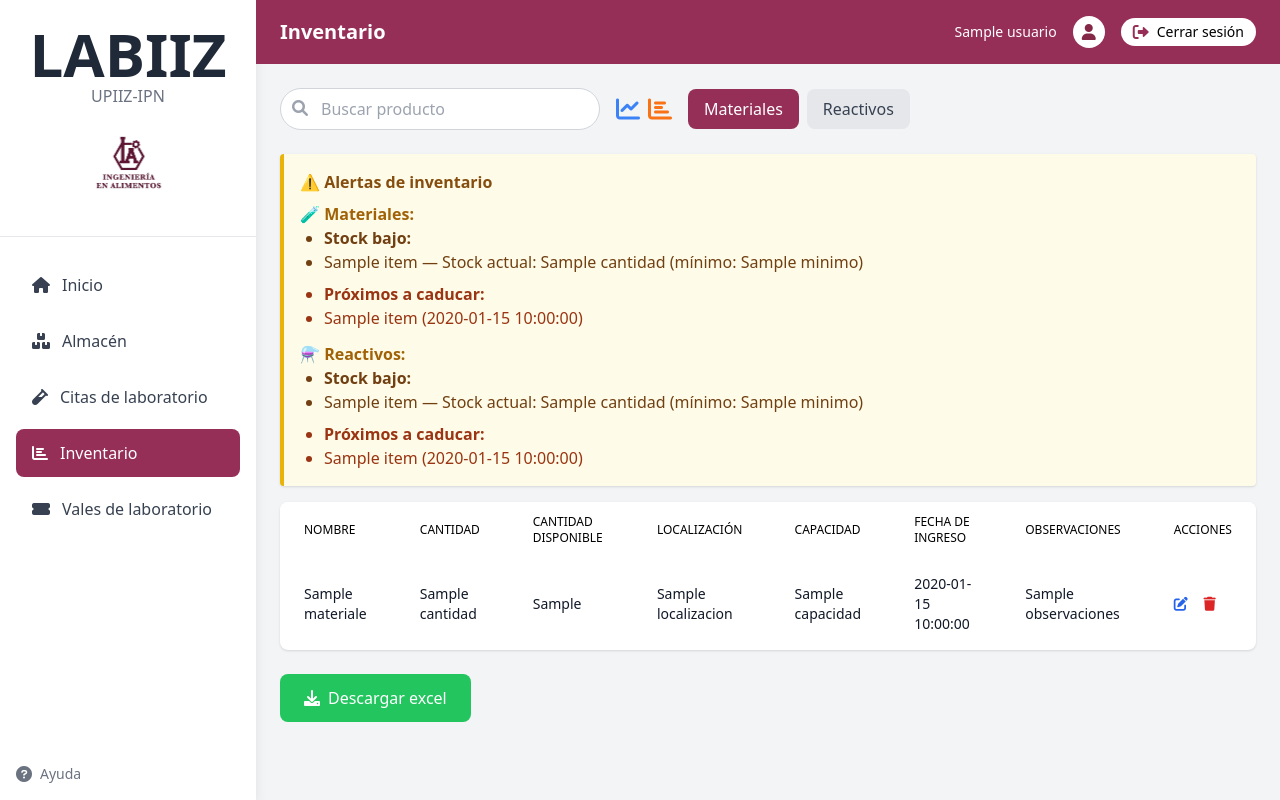
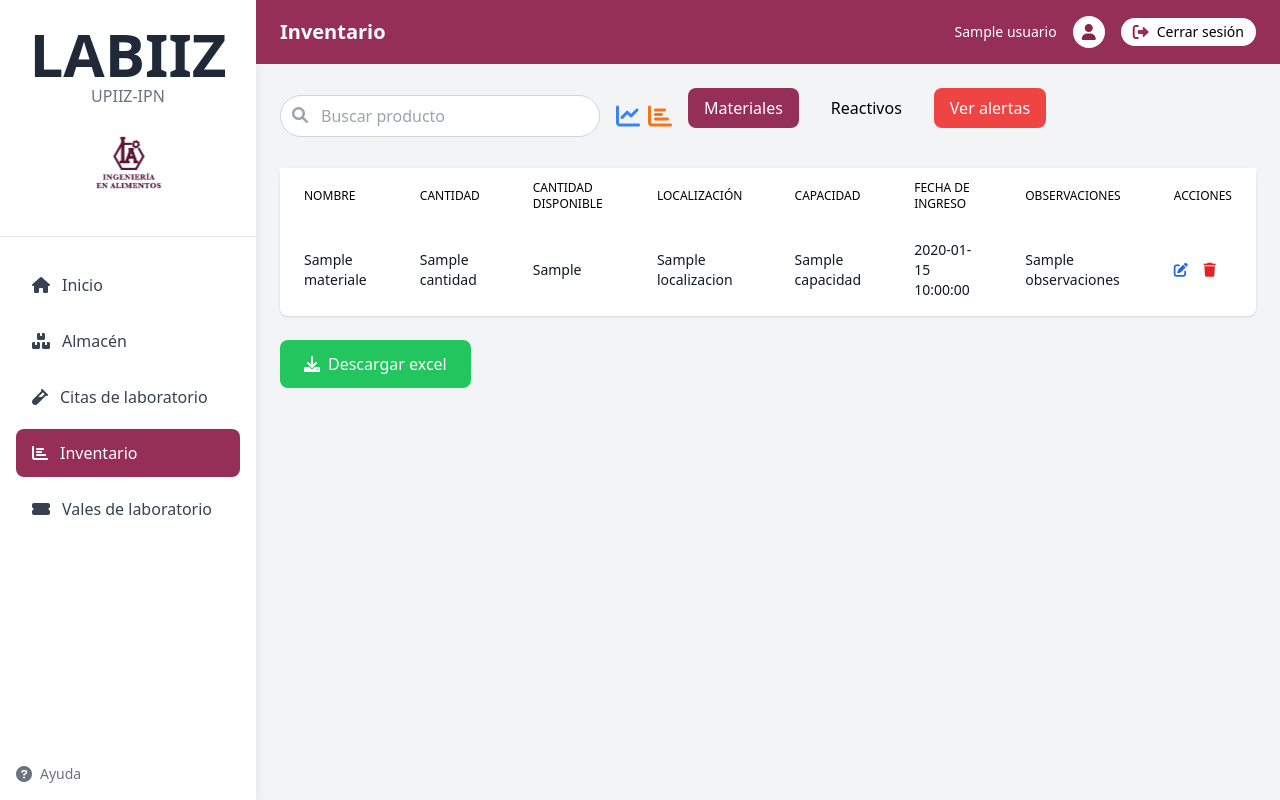
Before and after one commit to rmakea/servicio1, a Flask app: template templates/inventario.html in a window 1280 px wide. Run offline with Flask 3, Linux system fonts and the light colour scheme; the template is opened without the code that fills it: most values are stand-ins (such as "Sample title", 1, 10 or a date in 2020); some libraries are stand-ins or nearby versions.

Commit message:
alertas  commit

```diff
--- a/app.py
+++ b/app.py
@@ -207,6 +207,22 @@ def agregar_material():
 
     return jsonify({'ok': True})
 
+@app.route('/inventario/eliminar/<codigo_barras>', methods=['DELETE'])
+@login_required
+def eliminar_producto(codigo_barras):
+    try:
+        print(f"🗑️ Intentando eliminar producto con código: {codigo_barras}")
+        cur = mysql.connection.cursor()
+        cur.execute("DELETE FROM inventario WHERE codigo_barras = %s", (codigo_barras,))
+        mysql.connection.commit()
+        cur.close()
+        print("✅ Producto eliminado de la base de datos.")
+        return jsonify({'ok': True, 'mensaje': 'Producto eliminado correctamente'})
+    except Exception as e:
+        print("❌ Error al eliminar:", e)
+        return jsonify({'ok': False, 'error': str(e)})
+
+
 
 # ===============================
 # 🔹 Citas
--- a/templates/inventario.html
+++ b/templates/inventario.html
@@ -120,20 +120,17 @@
                 <i class="fas fa-chart-line text-blue-500 text-2xl"></i>
                 <i class="fas fa-chart-bar text-orange-500 text-2xl"></i>
               </div>
-              <div class="flex items-center space-x-2">
-                <button
-                  id="btnMateriales"
-                  class="bg-lab-purple text-white px-4 py-2 rounded-lg hover:bg-lab-light-purple"
-                >
-                  Materiales
-                </button>
-                <button
-                  id="btnReactivos"
-                  class="bg-gray-200 text-gray-700 px-4 py-2 rounded-lg hover:bg-gray-300"
-                >
-                  Reactivos
-                </button>
-              </div>
+              <div class="flex items-center space-x-4 mb-4">
+  <button id="btnMateriales" class="bg-lab-purple text-white px-4 py-2 rounded-lg hover:bg-lab-purple-dark transition">
+    Materiales
+  </button>
+  <button id="btnReactivos" class="bg-gray text-black px-4 py-2 rounded-lg hover:bg-lab-purple-dark transition">
+    Reactivos
+  </button>
+  <button id="btnAlertas" class="bg-red-500 text-white px-4 py-2 rounded-lg hover:bg-red-600 transition">
+    Ver alertas
+  </button>
+</div>
             </div>
           </div>
 
@@ -162,70 +159,15 @@
             </button>
           </div>
 
-          {% if stock_bajo_materiales or caducidad_proxima_materiales or stock_bajo_reactivos or caducidad_proxima_reactivos %}
-<div class="bg-yellow-50 border-l-4 border-yellow-500 p-4 mb-4 rounded shadow">
 
-  <p class="font-bold text-yellow-800 mb-2">⚠️ Alertas de inventario</p>
-
-  <!-- 🔹 MATERIALES -->
-  {% if stock_bajo_materiales or caducidad_proxima_materiales %}
-  <div class="mb-3">
-    <p class="font-semibold text-yellow-700">🧪 Materiales:</p>
-
-    {% if stock_bajo_materiales %}
-    <ul class="list-disc ml-6 text-yellow-900 mb-2">
-      <li class="font-semibold">Stock bajo:</li>
-      {% for item in stock_bajo_materiales %}
-        <li>{{ item.nombre }} — Stock actual: {{ item.cantidad }} (mínimo: {{ item.minimo }})</li>
-      {% endfor %}
-    </ul>
-    {% endif %}
-
-    {% if caducidad_proxima_materiales %}
-    <ul class="list-disc ml-6 text-orange-800">
-      <li class="font-semibold">Próximos a caducar:</li>
-      {% for item in caducidad_proxima_materiales %}
-        <li>{{ item.nombre }} ({{ item.fecha_caducidad }})</li>
-      {% endfor %}
-    </ul>
-    {% endif %}
-  </div>
-  {% endif %}
-
-  <!-- 🔹 REACTIVOS -->
-  {% if stock_bajo_reactivos or caducidad_proxima_reactivos %}
-  <div>
-    <p class="font-semibold text-yellow-700">⚗️ Reactivos:</p>
-
-    {% if stock_bajo_reactivos %}
-    <ul class="list-disc ml-6 text-yellow-900 mb-2">
-      <li class="font-semibold">Stock bajo:</li>
-      {% for item in stock_bajo_reactivos %}
-        <li>{{ item.nombre }} — Stock actual: {{ item.cantidad }} (mínimo: {{ item.minimo }})</li>
-      {% endfor %}
-    </ul>
-    {% endif %}
-
-    {% if caducidad_proxima_reactivos %}
-    <ul class="list-disc ml-6 text-orange-800">
-      <li class="font-semibold">Próximos a caducar:</li>
-      {% for item in caducidad_proxima_reactivos %}
-        <li>{{ item.nombre }} ({{ item.fecha_caducidad }})</li>
-      {% endfor %}
-    </ul>
-    {% endif %}
-  </div>
-  {% endif %}
-
-</div>
-{% endif %}
 
 
 
           <!-- Tabla de Materiales -->
-<div id="tablaMateriales" class="bg-white rounded-lg shadow overflow-hidden mt-4">
-    <div class="overflow-x-auto">
-        <table class="w-full">
+<div id="tablaMateriales" class="bg-white rounded-lg shadow mt-4">
+  <div class="overflow-x-auto">
+    <div class="max-h-[400px] overflow-y-auto">  <!-- 🔹 Scroll vertical -->
+      <table class="w-full">
             <thead class="bg-lab-table text-black">
                 <tr>
                     <th class="px-6 py-3 text-left text-xs font-medium uppercase">Nombre</th>
@@ -255,16 +197,19 @@
                 </tr>
                 {% endfor %}
             </tbody>
-        </table>
+              </table>
     </div>
+  </div>
 </div>
 
 
 
+
 <!-- Tabla de Reactivos -->
-<div id="tablaReactivos" class="bg-white rounded-lg shadow overflow-hidden mt-4 hidden">
-    <div class="overflow-x-auto">
-        <table class="w-full">
+<div id="tablaReactivos" class="bg-white rounded-lg shadow mt-4 hidden">
+  <div class="overflow-x-auto">
+    <div class="max-h-[400px] overflow-y-auto"> <!-- 🔹 Scroll vertical -->
+      <table class="w-full">
             <thead class="bg-lab-table text-black">
                 <tr>
                     <th class="px-6 py-3 text-left text-xs font-medium uppercase">Nombre</th>
@@ -295,9 +240,11 @@
   {% endfor %}
 </tbody>
 
-        </table>
+              </table>
     </div>
+  </div>
 </div>
+
 
 
           <!-- Descargar -->
@@ -312,7 +259,78 @@
       </main>
     </div>
 
-    <script>
+<!-- Modal de Alertas -->
+<div id="modalAlertas" class="fixed inset-0 bg-black bg-opacity-50 hidden flex items-center justify-center z-50">
+  <div class="bg-white rounded-lg shadow-lg w-[600px] max-h-[80vh] overflow-y-auto p-6">
+    <h2 class="text-2xl font-bold text-gray-800 mb-4 text-center">⚠️ Alertas de inventario</h2>
+
+    {% if stock_bajo_materiales or caducidad_proxima_materiales or stock_bajo_reactivos or caducidad_proxima_reactivos %}
+    <div class="bg-yellow-50 border-l-4 border-yellow-500 p-4 mb-4 rounded shadow">
+
+      <!-- 🔹 MATERIALES -->
+      {% if stock_bajo_materiales or caducidad_proxima_materiales %}
+      <div class="mb-3">
+        <p class="font-semibold text-yellow-700">🧪 Materiales:</p>
+
+        {% if stock_bajo_materiales %}
+        <ul class="list-disc ml-6 text-yellow-900 mb-2">
+          <li class="font-semibold">Stock bajo:</li>
+          {% for item in stock_bajo_materiales %}
+            <li>{{ item.nombre }} — Stock actual: {{ item.cantidad }} (mínimo: {{ item.minimo }})</li>
+          {% endfor %}
+        </ul>
+        {% endif %}
+
+        {% if caducidad_proxima_materiales %}
+        <ul class="list-disc ml-6 text-orange-800">
+          <li class="font-semibold">Próximos a caducar:</li>
+          {% for item in caducidad_proxima_materiales %}
+            <li>{{ item.nombre }} ({{ item.fecha_caducidad }})</li>
+          {% endfor %}
+        </ul>
+        {% endif %}
+      </div>
+      {% endif %}
+
+      <!-- 🔹 REACTIVOS -->
+      {% if stock_bajo_reactivos or caducidad_proxima_reactivos %}
+      <div>
+        <p class="font-semibold text-yellow-700">⚗️ Reactivos:</p>
+
+        {% if stock_bajo_reactivos %}
+        <ul class="list-disc ml-6 text-yellow-900 mb-2">
+          <li class="font-semibold">Stock bajo:</li>
+          {% for item in stock_bajo_reactivos %}
+            <li>{{ item.nombre }} — Stock actual: {{ item.cantidad }} (mínimo: {{ item.minimo }})</li>
+          {% endfor %}
+        </ul>
+        {% endif %}
+
+        {% if caducidad_proxima_reactivos %}
+        <ul class="list-disc ml-6 text-orange-800">
+          <li class="font-semibold">Próximos a caducar:</li>
+          {% for item in caducidad_proxima_reactivos %}
+            <li>{{ item.nombre }} ({{ item.fecha_caducidad }})</li>
+          {% endfor %}
+        </ul>
+        {% endif %}
+      </div>
+      {% endif %}
+    </div>
+    {% else %}
+      <p class="text-gray-600 text-center">✅ No hay alertas por el momento.</p>
+    {% endif %}
+
+    <div class="text-center mt-6">
+      <button id="cerrarModalAlertas" class="bg-lab-purple text-white px-5 py-2 rounded-lg hover:bg-lab-purple-dark transition">
+        Cerrar
+      </button>
+    </div>
+  </div>
+</div>
+
+
+<script>
   const btnMateriales = document.getElementById("btnMateriales");
   const btnReactivos = document.getElementById("btnReactivos");
   const tablaMateriales = document.getElementById("tablaMateriales");
@@ -390,7 +408,29 @@
       }
     });
   });
+
+  const btnAlertas = document.getElementById('btnAlertas');
+  const modalAlertas = document.getElementById('modalAlertas');
+  const cerrarModalAlertas = document.getElementById('cerrarModalAlertas');
+
+  btnAlertas.addEventListener('click', () => {
+    modalAlertas.classList.remove('hidden');
+  });
+
+  cerrarModalAlertas.addEventListener('click', () => {
+    modalAlertas.classList.add('hidden');
+  });
+
+  // Cerrar el modal si se hace clic fuera del contenido
+  modalAlertas.addEventListener('click', (e) => {
+    if (e.target === modalAlertas) {
+      modalAlertas.classList.add('hidden');
+    }
+  });
 </script>
+
+
+
 
   </body>
 </html>
```
Also changed, not shown: templates/almacen.html (+24 -5 lines).
